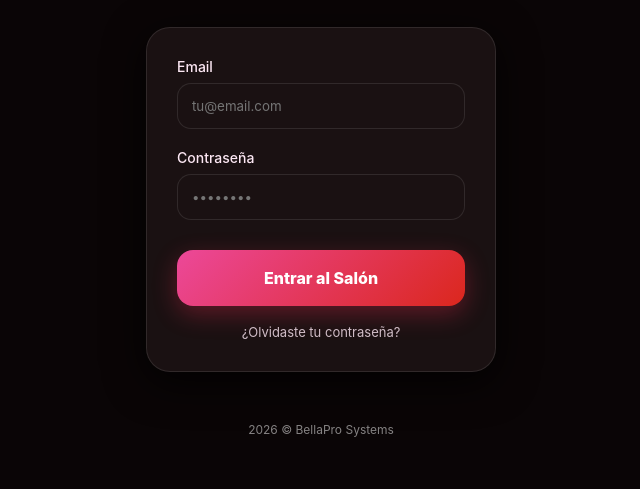
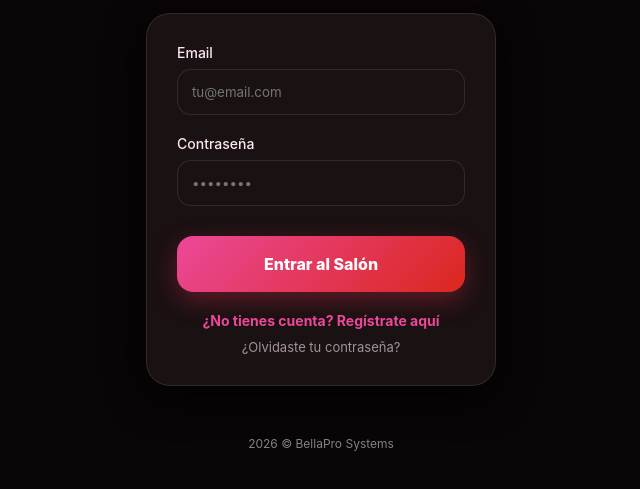
Before and after one commit to BellaPro-app/bellapro-app, a plain HTML site: page index.html in a window 1280 px wide. Shown: the part 297-786 px from the top of the page, without its empty margins (319-959 px from the left). Drawn offline with Linux system fonts and the light colour scheme; no server answers.

Commit message:
"fix: simulación"

```diff
--- a/index.html
+++ b/index.html
@@ -40,10 +40,15 @@
                 <label>Contraseña</label>
                 <input type="password" id="auth-pass" placeholder="••••••••">
             </div>
-            <button class="btn-full" id="btn-login" onclick="app.login()">Entrar al Salón</button>
-            <div style="margin-top: 15px;">
-                <a href="#" onclick="app.forgotPassword()"
-                    style="color: var(--text-secondary); font-size: 13px; text-decoration: none; opacity: 0.8;">¿Olvidaste
+            <button class="btn-full" id="btn-auth" onclick="app.handleAuthAction()">Entrar al Salón</button>
+
+            <div style="margin-top: 20px; display: flex; flex-direction: column; gap: 10px;">
+                <a href="#" id="auth-toggle" onclick="app.toggleAuthMode()"
+                    style="color: var(--primary-color); font-size: 14px; font-weight: 700; text-decoration: none;">¿No
+                    tienes cuenta? Regístrate aquí</a>
+
+                <a href="#" onclick="app.forgotPassword()" id="forgot-pass-link"
+                    style="color: var(--text-secondary); font-size: 13px; text-decoration: none; opacity: 0.6;">¿Olvidaste
                     tu contraseña?</a>
             </div>
             <p id="auth-error" style="color: var(--error); font-size: 13px; margin-top: 15px; display: none;"></p>
--- a/js/app.js
+++ b/js/app.js
@@ -131,15 +131,73 @@ const app = {
         console.log(`BellaPro: Loading ${show ? 'Start' : 'End'}`);
     },
 
-    handleError(title, msg) {
-        alert(`${title}: ${msg}`);
+    authMode: 'login', // 'login' o 'register'
+
+    toggleAuthMode() {
+        this.authMode = (this.authMode === 'login') ? 'register' : 'login';
+        const btn = document.getElementById('btn-auth');
+        const toggle = document.getElementById('auth-toggle');
+        const forgot = document.getElementById('forgot-pass-link');
+        const title = document.querySelector('#auth-container p');
+
+        if (this.authMode === 'register') {
+            btn.innerText = "Crear mi Cuenta Profesional";
+            toggle.innerText = "¿Ya eres usuaria? Entra aquí";
+            forgot.style.display = 'none';
+            if (title) title.innerText = "Regístrate para activar tu licencia de BellaPro.";
+        } else {
+            btn.innerText = "Entrar al Salón";
+            toggle.innerText = "¿No tienes cuenta? Regístrate aquí";
+            forgot.style.display = 'inline-block';
+            if (title) title.innerText = "Gestión Premium para tu Salón. Ingresa para continuar.";
+        }
+    },
+
+    async handleAuthAction() {
+        if (this.authMode === 'login') {
+            await this.login();
+        } else {
+            await this.register();
+        }
+    },
+
+    async register() {
+        const email = document.getElementById('auth-email').value;
+        const pass = document.getElementById('auth-pass').value;
+        const btn = document.getElementById('btn-auth');
+
+        if (!email || !pass) {
+            this.showAuthError("Completa todos los campos para registrarte.");
+            return;
+        }
+
+        if (pass.length < 6) {
+            this.showAuthError("La contraseña debe tener al menos 6 caracteres.");
+            return;
+        }
+
+        btn.innerText = "Generando Acceso...";
+        btn.disabled = true;
+
+        try {
+            await firebase.auth().createUserWithEmailAndPassword(email, pass);
+            // Firebase redireccionará automáticamente a través de onAuthStateChanged
+        } catch (error) {
+            btn.innerText = "Crear mi Cuenta Profesional";
+            btn.disabled = false;
+            if (error.code === 'auth/email-already-in-use') {
+                this.showAuthError("Este email ya está registrado. Intenta iniciar sesión.");
+            } else {
+                this.showAuthError("Error al registrar: " + error.message);
+            }
+            console.error(error);
+        }
     },
 
     async login() {
         const email = document.getElementById('auth-email').value;
         const pass = document.getElementById('auth-pass').value;
-        const errEl = document.getElementById('auth-error');
-        const btn = document.getElementById('btn-login');
+        const btn = document.getElementById('btn-auth');
 
         if (!email || !pass) {
             this.showAuthError("Por favor, completa todos los campos.");
```
